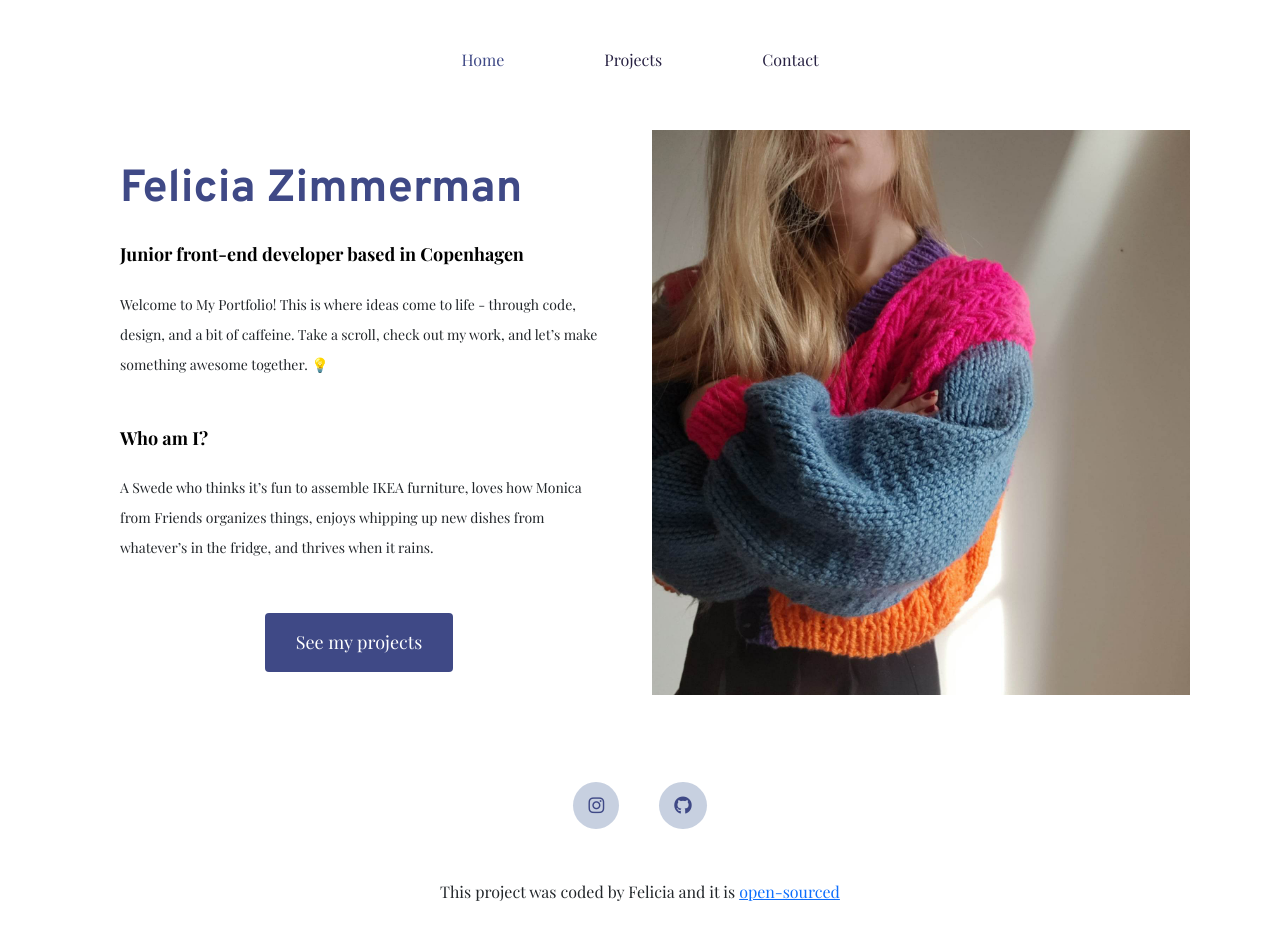
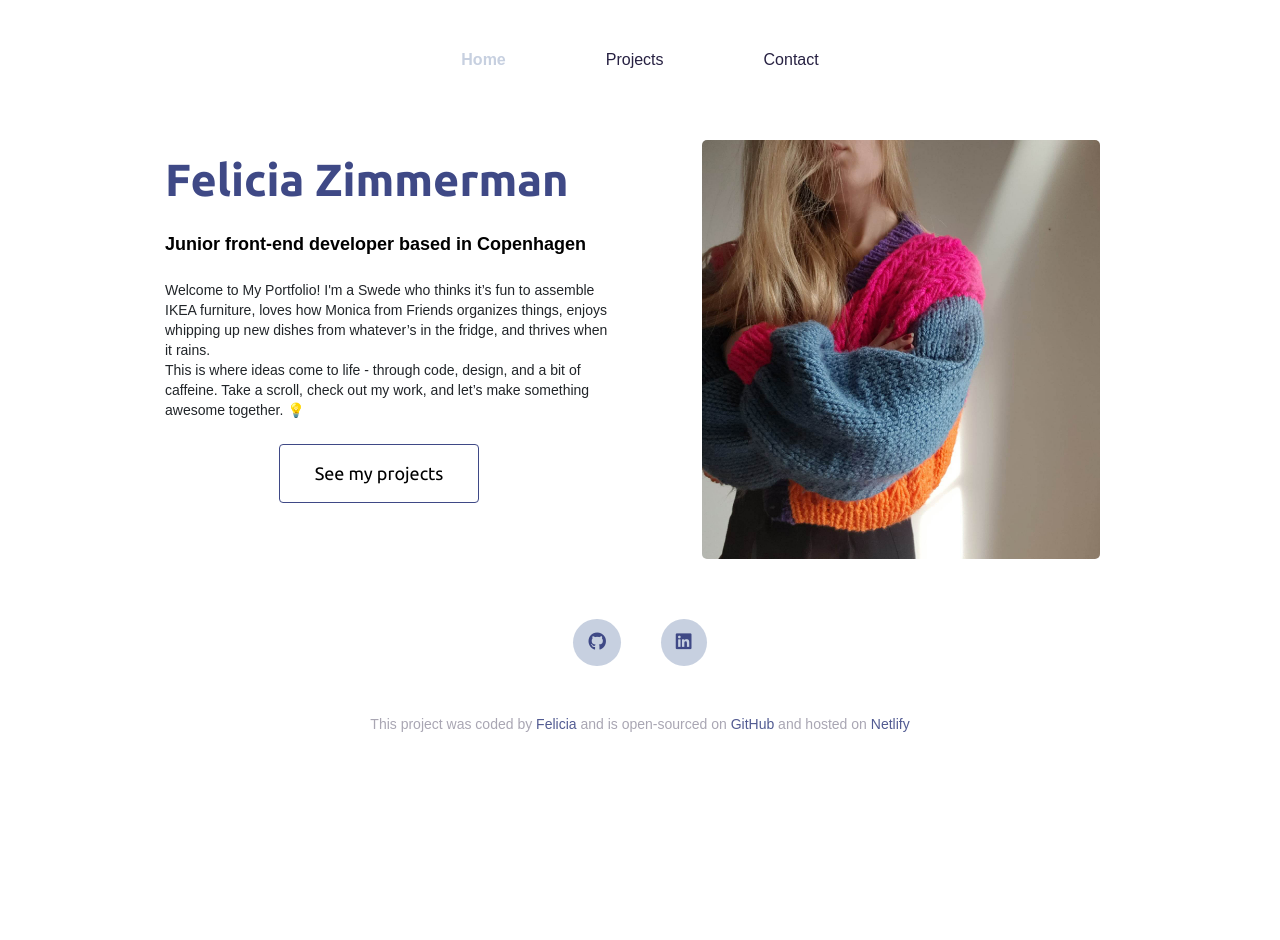
Before and after one commit to FellanZ/portfolio-fz, a plain HTML site: page index.html in a window 1280 px wide. After the commit the page ends 804 px from the top, so only its background shows below. Drawn offline with nearby package versions, Linux system fonts and the light colour scheme; a web font is replaced by a local one.

Commit message:
Tweaked the website

```diff
--- a/index.html
+++ b/index.html
@@ -25,7 +25,7 @@
     <link rel="preconnect" href="https://fonts.googleapis.com" />
     <link rel="preconnect" href="https://fonts.gstatic.com" crossorigin />
     <link
-      href="https://fonts.googleapis.com/css2?family=Agbalumo&family=Overpass:ital,wght@0,100..900;1,100..900&family=Pacifico&family=Playfair+Display:ital,wght@0,400..900;1,400..900&family=Rowdies:wght@300;400;700&family=Rubik+Mono+One&family=Ubuntu:ital,wght@0,300;0,400;0,500;0,700;1,300;1,400;1,500;1,700&display=swap"
+      href="https://fonts.googleapis.com/css2?family=Agbalumo&family=Fugaz+One&family=Overpass:ital,wght@0,100..900;1,100..900&family=Pacifico&family=Playfair+Display:ital,wght@0,400..900;1,400..900&family=Rowdies:wght@300;400;700&family=Rubik+Mono+One&family=Ubuntu:ital,wght@0,300;0,400;0,500;0,700;1,300;1,400;1,500;1,700&display=swap"
       rel="stylesheet"
     />
     <link rel="stylesheet" href="styles/portfolio.css" />
@@ -56,20 +56,22 @@
       <div class="row">
         <div class="col-lg-6">
           <div class="content">
-            <h1 class="mb-4">Felicia Zimmerman</h1>
-            <h2 class="mb-4">Junior front-end developer based in Copenhagen</h2>
-            <p class="mb-4">
-              Welcome to My Portfolio! This is where ideas come to life -
-              through code, design, and a bit of caffeine. Take a scroll, check
-              out my work, and let’s make something awesome together. 💡
-            </p>
-            <br />
-            <h2 class="mb-4">Who am I?</h2>
-            <p>
-              A Swede who thinks it’s fun to assemble IKEA furniture, loves how
-              Monica from Friends organizes things, enjoys whipping up new
-              dishes from whatever’s in the fridge, and thrives when it rains.
-            </p>
+            <div class="introduction">
+              <h1 class="mb-4">Felicia Zimmerman</h1>
+              <h2 class="mb-4">
+                Junior front-end developer based in Copenhagen
+              </h2>
+              <p class="mb-4">
+                Welcome to My Portfolio! I'm a Swede who thinks it’s fun to
+                assemble IKEA furniture, loves how Monica from Friends organizes
+                things, enjoys whipping up new dishes from whatever’s in the
+                fridge, and thrives when it rains.
+                <br />
+                This is where ideas come to life - through code, design, and a
+                bit of caffeine. Take a scroll, check out my work, and let’s
+                make something awesome together. 💡
+              </p>
+            </div>
             <div class="center-button text-lg-start">
               <a href="/projects.html" class="btn btn-branding"
                 >See my projects</a
@@ -83,9 +85,6 @@
       </div>
       <footer class="container">
         <div class="social-links d-flex justify-content-center">
-          <a href="#" target="_blank" title="Instagram profile">
-            <i class="fa-brands fa-instagram"></i>
-          </a>
           <a
             href="https://github.com/fellanz"
             target="_blank"
@@ -93,11 +92,39 @@
           >
             <i class="fa-brands fa-github"></i>
           </a>
+          <a
+            href="https://www.linkedin.com/in/feliciaz/"
+            target="_blank"
+            title="LinkedIn Profile"
+          >
+            <i class="fa-brands fa-linkedin"></i>
+          </a>
         </div>
-        <p class="text-center mt-5">
-          This project was coded by Felicia and it is
-          <a href="" target="_blank">open-sourced</a>
-        </p>
+        <div class="footer-made-by">
+          <p class="text-center mt-5">
+            This project was coded by
+            <a
+              href="https://github.com/fellanz"
+              target="_blank"
+              class="footer-made-by-links"
+              >Felicia</a
+            >
+            and is open-sourced on
+            <a
+              href="https://github.com/FellanZ/portfolio-fz"
+              target="_blank"
+              class="footer-made-by-links"
+              >GitHub</a
+            >
+            and hosted on
+            <a
+              href="https://hello-my-portfolio.netlify.app/"
+              target="_blank"
+              class="footer-made-by-links"
+              >Netlify</a
+            >
+          </p>
+        </div>
       </footer>
     </div>
   </body>
--- a/styles/portfolio.css
+++ b/styles/portfolio.css
@@ -1,8 +1,8 @@
 :root {
-  --branding-color: #3f4986;
+  --branding-color: rgb(63, 73, 134);
   --secondary-color: #c7d0e0;
-  --heading-font-family: "Overpass", sans-serif;
-  --default-font-family: "Playfair Display", serif;
+  --heading-font-family: "Ubuntu", sans-serif;
+  --default-font-family: Arial;
 }
 
 body {
@@ -30,32 +30,20 @@ h3 {
 
 p {
   font-weight: normal;
-  font-size: 16px;
-  line-height: 30px;
+  font-size: 14px;
+  line-height: 20px;
 }
 
-.hero {
-  background: var(--secondary-color);
-  text-align: center;
-  padding: 100px 20px;
-}
-
-.hero p {
-  font-size: 36px;
-  font-weight: bold;
-  margin: 0;
-  color: #272142;
-}
-
-.hero h2 {
-  font-family: var(--default-font-family);
-  font-weight: normal;
-  line-height: 1.5;
-  font-size: 24px;
+.img-fluid {
+  max-width: 80%;
+  height: auto;
+  border-radius: 5px;
+  margin-top: 10px;
 }
 
 .content-container {
-  padding: 10px 20px;
+  padding: 10px 60px;
+  text-align: center;
 }
 
 .content h1 {
@@ -72,7 +60,6 @@ p {
 .content h3 {
   font-size: 24px;
   line-height: 1.5;
-  font-family: var(--default-font-family);
 }
 
 .content p {
@@ -80,46 +67,38 @@ p {
 }
 
 .content {
-  margin: 30px;
+  margin: 20px;
+}
+
+.introduction {
+  text-align: left;
+  margin-left: 15px;
 }
 
 .btn-branding {
-  background: var(--branding-color);
+  background: rgb(255, 255, 255);
   border-radius: 4px;
-  color: white;
+  color: rgb(0, 0, 0);
+  font-family: var(--heading-font-family);
+  text-decoration: none;
   font-size: 18px;
   line-height: 27px;
   padding: 15px 30px;
-  transition: all 100ms ease-in-out;
-}
-
-.btn-branding-outline {
-  color: var(--branding-color);
   border: 1px solid var(--branding-color);
-  border-radius: 4px;
-  font-size: 18px;
-  line-height: 27px;
-  padding: 15px 30px;
-  transition: all 100ms ease-in-out;
+  display: inline-block;
+  width: 200px; /* Adjust as needed */
+  text-align: center;
 }
 
 .btn:hover {
-  color: black;
-  border: 1px solid var(--branding-color);
+  background: var(--branding-color);
+  color: rgb(255, 255, 255);
 }
 
 .center-button {
   display: flex;
   justify-content: center;
-  margin: 50px 10px;
-}
-
-.project-description {
-  padding: 120px 60px;
-}
-
-.logo {
-  max-height: 40px;
+  margin: 10px 10px;
 }
 
 nav {
@@ -146,7 +125,17 @@ nav a {
 
 nav a:hover,
 nav li.active a {
-  color: var(--branding-color);
+  color: var(--secondary-color);
+  font-weight: bold;
+}
+
+.footer-made-by {
+  color: rgba(39, 33, 66, 0.4);
+}
+
+.footer-made-by-links {
+  color: rgba(63, 73, 134, 0.9);
+  text-decoration: none;
 }
 
 footer {
@@ -203,6 +192,10 @@ footer .social-links a:hover {
     font-size: 26px;
   }
 
+  p {
+    font-size: 12px;
+  }
+
   .content {
     text-align: center;
     padding: 0;
@@ -213,6 +206,6 @@ footer .social-links a:hover {
   }
 
   nav a {
-    font-size: 12px;
+    font-size: 14px;
   }
 }
```
Also changed, not shown: contact.html (+36 -35 lines), projects.html (+78 -62 lines), images/1.png (added), images/dictionary-project.png, images/dictionary-project1.png (added), images/dictionary-project2.png (added), images/dictionary-project3.png (added), images/weather_page.png (added), images/yarn_page.png (added).
